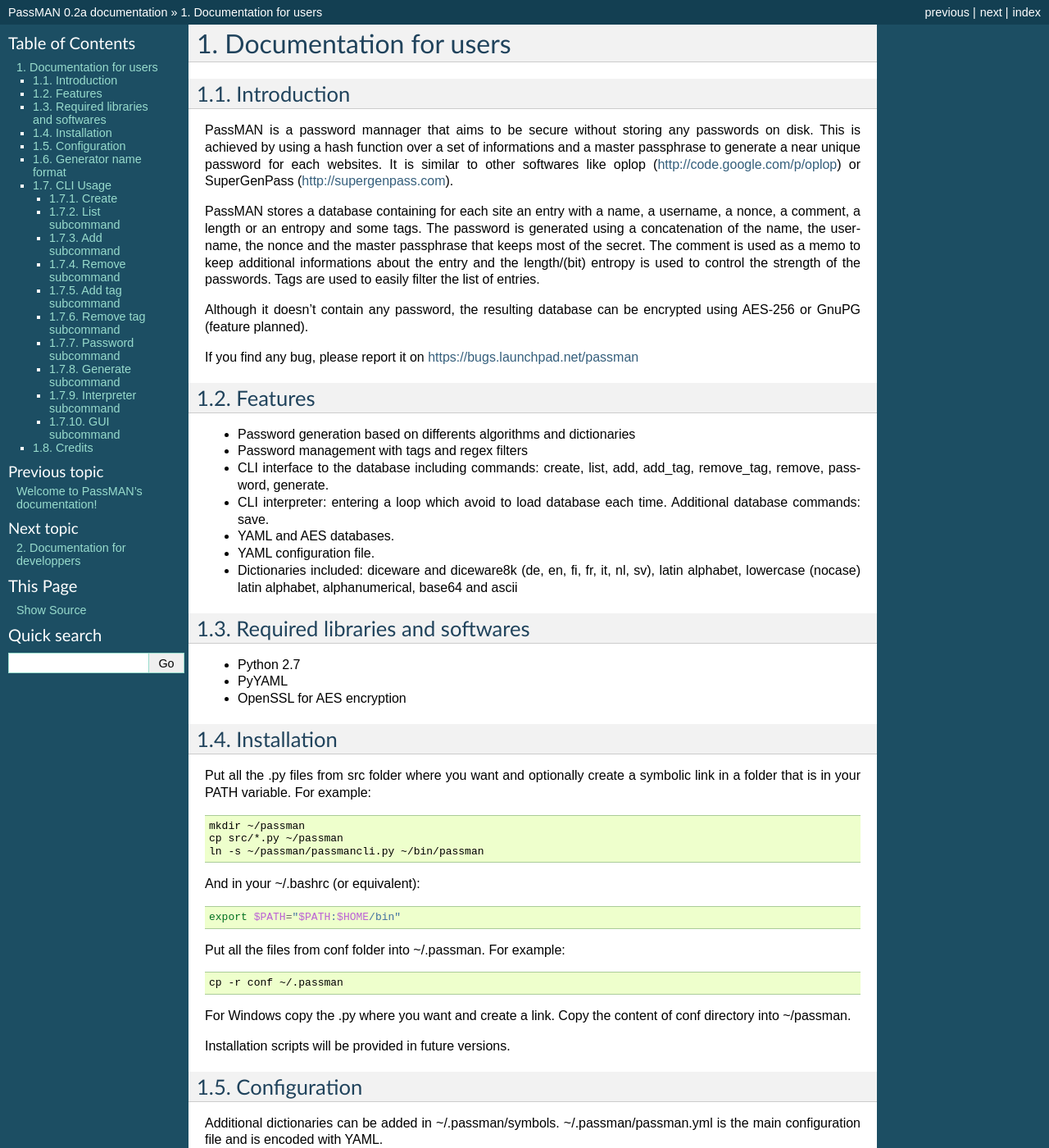
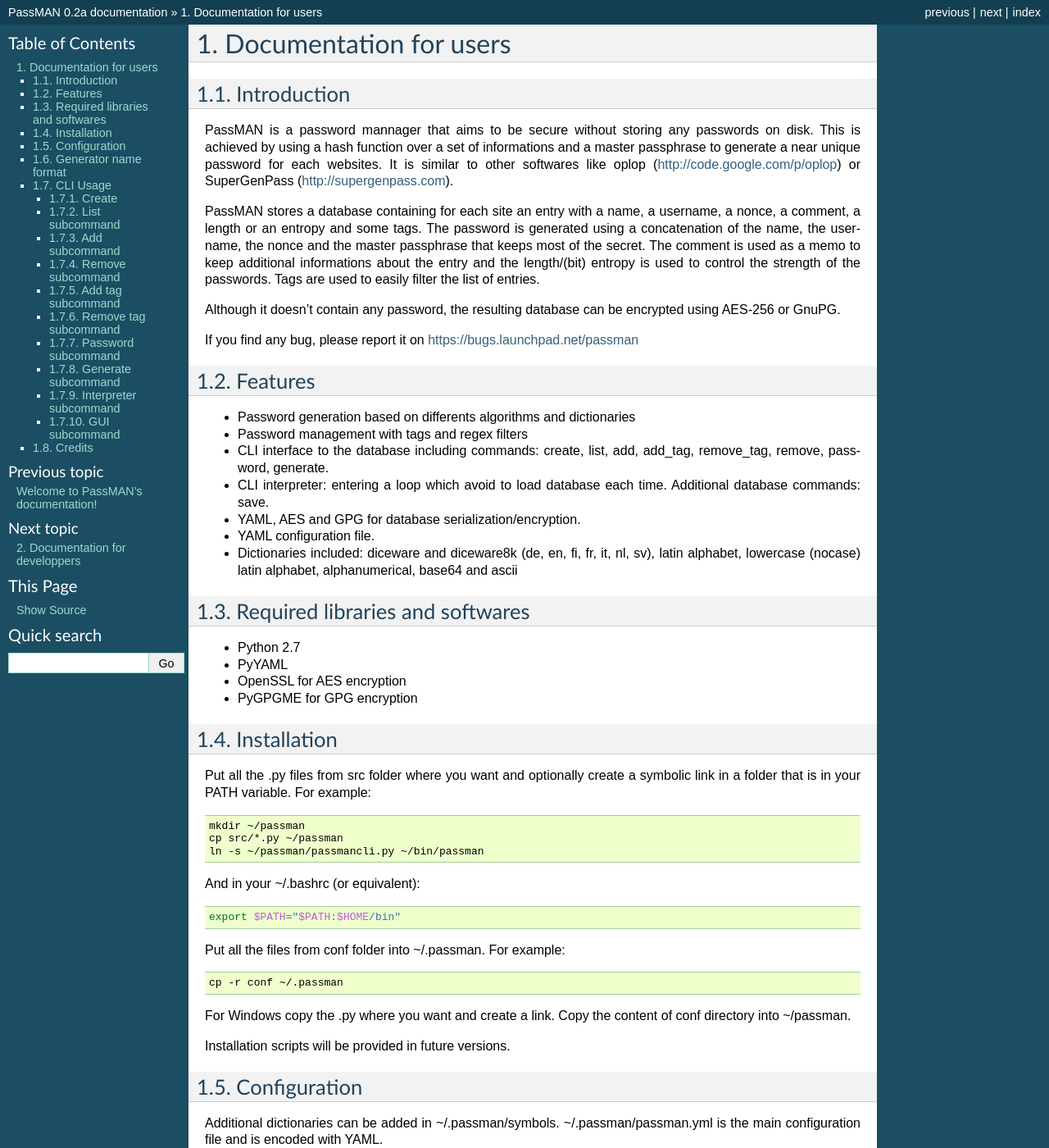
Before and after one commit to maelick/PassMAN, a Sphinx documentation site: the page built from doc/source/userdoc.rst, in a window 1280 px wide and 1400 px high. Shown: the whole window at 82% size. Built offline with Sphinx 7.4.7, drawn with Linux system fonts in a browser that asks for light colours; some of the changed text lies outside the part shown.

```diff
--- a/doc/source/userdoc.rst
+++ b/doc/source/userdoc.rst
@@ -21,7 +21,7 @@ strength of the passwords. Tags are used to easily filter the list of
 entries.
 
 Although it doesn't contain any password, the resulting database can
-be encrypted using AES-256 or GnuPG (feature planned).
+be encrypted using AES-256 or GnuPG.
 
 If you find any bug, please report it on
 https://bugs.launchpad.net/passman
@@ -37,7 +37,7 @@ Features
   add_tag, remove_tag, remove, password, generate.
 - CLI interpreter: entering a loop which avoid to load database each
   time. Additional database commands: save.
-- YAML and AES databases.
+- YAML, AES and GPG for database serialization/encryption.
 - YAML configuration file.
 - Dictionaries included: diceware and diceware8k (de, en, fi, fr, it,
   nl, sv), latin alphabet, lowercase (nocase) latin alphabet,
@@ -51,6 +51,7 @@ Required libraries and softwares
 - Python 2.7
 - PyYAML
 - OpenSSL for AES encryption
+- PyGPGME for GPG encryption
 
 
 
@@ -110,8 +111,7 @@ Options for ~/.passman/passman.yml:
 - db:
     - filename: the filename of the local database file.
     - format: the format used to save the database. May be yaml, aes,
-      gnupg. aes encryption also uses bzip2 compression and
-      YAML. gnupg is not yet implemented but will also use bzip2 and
+      gnupg. aes and gpg encryption also use bzip2 compression and
       YAML.
     - passphrase: encryption passphrase to use (optional and not
       recommended to use).
```
Also changed, not shown: other parts of doc/source/userdoc.rst (+1 -0 lines), 5 other files.
